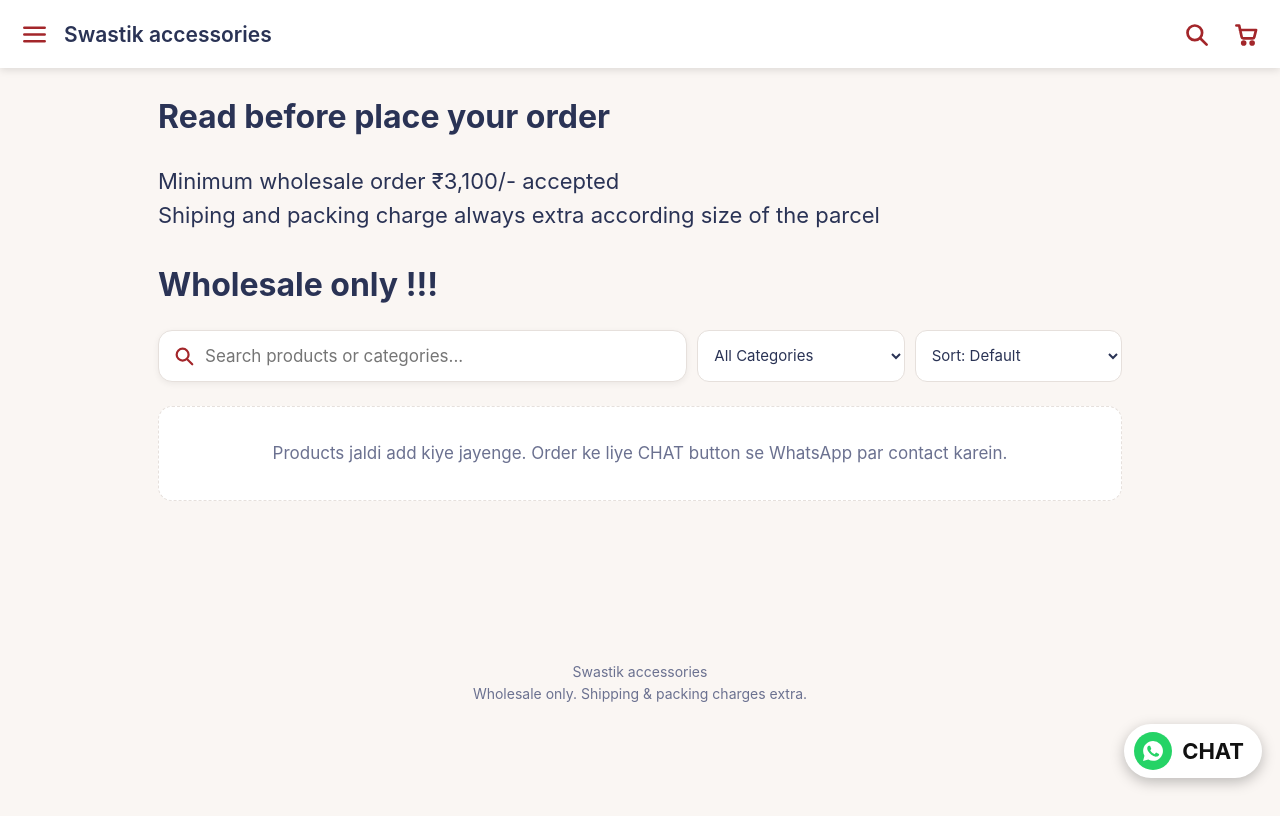
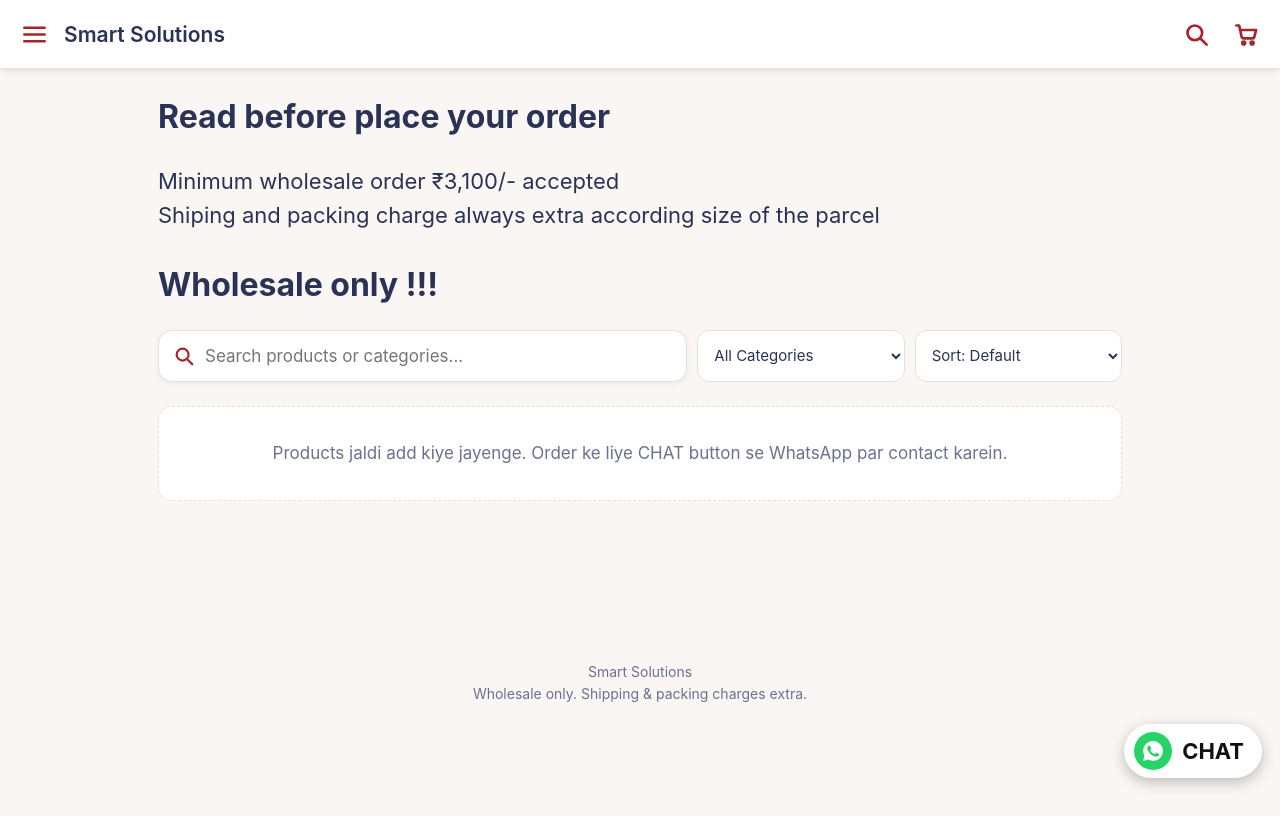
Before and after one commit to sarveshprajapati923-stack/smart-solutions-kateya, a website: page index.html in a window 1280 px wide. Drawn offline with Linux system fonts and the light colour scheme.

Commit message:
Update index.html

```diff
--- a/index.html
+++ b/index.html
@@ -3,7 +3,7 @@
 <head>
 <meta charset="UTF-8">
 <meta name="viewport" content="width=device-width, initial-scale=1">
-<title>Swastik accessories</title>
+<title>Smart Solutions</title>
 <meta name="description" content="Wholesale only. Minimum wholesale order accepted.">
 <style>
   :root{
@@ -275,7 +275,7 @@
    CONFIG — sirf yahan apni details badlo
    ===================================================== */
 const CONFIG = {
-  brandName: "Swastik accessories",
+  brandName: "Smart Solutions",
   logo: "",                 // logo ka path/URL (khali = sirf naam)
   whatsapp: "919999999999", // country code ke saath, bina + ke
   minOrder: 3100            // minimum wholesale order (₹)
```
